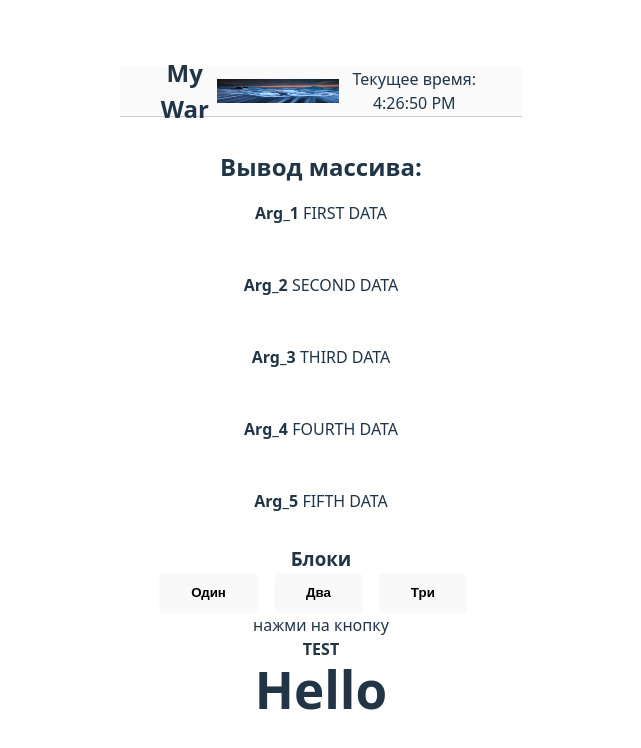
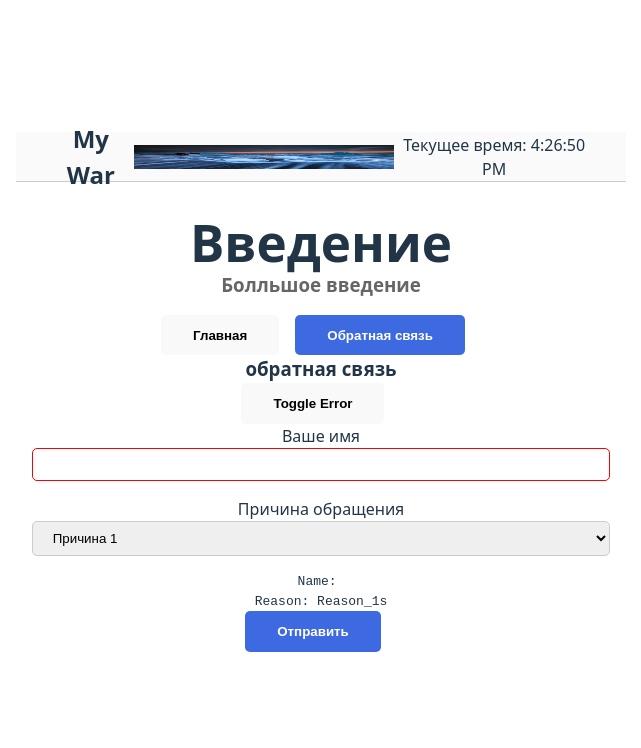
Before and after one commit to VValentinesDay/ReactTestPj, a React (Vite) app: page / in a window 1280 px wide. Shown: the top 748 px of the page, without its empty margins (319-960 px from the left). Built offline with nearby package versions, Linux system fonts and the light colour scheme.

Commit message:
Продвинутая работа с useState

```diff
--- a/src/App.jsx
+++ b/src/App.jsx
@@ -1,21 +1,37 @@
 import './App.css'
-import Header from './components/Header'
+import Header from './components/Header/Header'
 import ArrayOut from './components/ArrayOut';
 import BlockOut from './components/BlocOut';
+import IntroSection from './components/IntroSection';
+import TabSection from './components/TabSection';
+import FeedBackSection from './components/FeedBackSection';
+import { useState } from 'react';
 
 export default function App() {
+
+  // Активное состояние - фидбэк
+const [tab, setTab] = useState('feedback')
+
   return (
-    <div>
+    <>
      <Header/>
+      <main>
+      <IntroSection></IntroSection>
+      <TabSection active={tab} onChange={(current) => setTab(current)}></TabSection>
 
-      <main>
-       <ArrayOut></ArrayOut>
-       <BlockOut></BlockOut>
-        <section><strong>TEST</strong>
-        {/* {testData["Arg_1"]} */}
-        </section>
-      <h1>Hello</h1>
+        {/* Если tab = main, то можно показать  */}
+
+        {tab == 'main' &&
+        (<>
+          <ArrayOut></ArrayOut>
+          <BlockOut></BlockOut>
+        </>)}
+
+        {tab == 'feedback' && <> <FeedBackSection></FeedBackSection>  </>}
+
+
+
       </main>
-    </div>
+    </>
   )
 }
--- a/src/components/Button/Button.css
+++ b/src/components/Button/Button.css
@@ -9,6 +9,10 @@
     background-color: rgb(249, 249, 249);
 }
 
+.button:disabled{
+    cursor: not-allowed;
+}
+
 .button:hover {
     opacity: 0.8;
 }
--- a/src/components/Button/Button.jsx
+++ b/src/components/Button/Button.jsx
@@ -1,8 +1,8 @@
 import './Button.css'
 
-export default function Button({children, oncClick, isActive}){
-
+export default function Button({children, onClick, isActive, ...props}){
+    // ...props - ... - оператор рест. В парамтры будут добавляться ве внесённые свойства
     // isActive - bool переменная, если содержит true, то классу присваивается bittonactive
-    return <button className={isActive? 'button active' : 'button'} onClick={oncClick}>{children}</button>
+    return <button {...props} className={isActive? 'button active' : 'button'} onClick={onClick}>{children}</button>
 
 }
--- /dev/null
+++ b/src/components/FeedBackSection.jsx
@@ -0,0 +1,77 @@
+import { useState } from "react"
+import "../index.css"
+// import Button from "../components/Button/Button"
+import Button from "./Button/Button"
+
+
+export default function FeedBackSection(){
+    // отдельное состояние для наличия ошибки
+    const [hasError, setHasError] = useState(false)
+
+    const [name, setName] = useState('') // по умолчанию, имя(начальное состояние) - пустая строчка
+    // передача state в форму ввода input передаётся с помощью слова value
+    const [reason, setReason] = useState('Reason_1s')
+
+    // функция для взаимодействия с input
+    function handleNameChange(event) {
+        // console.log(event.target.value)
+        // дайт доступ к данным собыития
+        setName(event.target.value)
+        // state не меняется пока не выполнится оставшаяся часть функции, т.е. рендеринга не будет
+       // неверный пример: setHasError(name.trim().length == 0 )
+       // правильно
+        setHasError(event.target.value.trim().length == 0 )
+    }
+
+
+    // работа с предыдущим остоянием
+    function toggleError(){
+        // setHasError(!hasError) // после вызова true (по умолчанию) изменитя на false
+        // setHasError(!hasError) // однако при повотоном вызове по логике значение должно поменяться ещё раз,
+        // // но этого не происходит, т.к. рендер не начинается с вызовом фукнции состояния
+        // // правильный подход с использвоанием внутренней функции
+        // setHasError((previos) => !previos )
+        // setHasError((previos) => !previos )
+        // // в таком случае значение не поменятеся
+        setHasError((previos) => !previos )
+
+
+
+    }
+
+    return(
+        <section>
+            <h3>обратная связь</h3>
+
+            <Button onClick={toggleError}>Toggle Error</Button>
+            <form>
+                <label htmlFor="name">Ваше имя </label>
+                 <input
+                 className="inputStyle"
+                 type="text" id="name"
+                 value={name}
+                 onChange={handleNameChange}
+                //первые фигурные кобки говорят что будет динамика, вторые - что будет объект
+                style={{
+                    border: name.trim().length ? null : '1px solid red' // если в  длине что-то есть, тогда мы ничего не добавляем иначе ...
+                    // с использованием состояния
+                    // border: hasError ?  '1px solid red' : null
+               }}  />
+
+
+                 <label htmlFor="reason">Причина обращения</label>
+                 <select className="control" id="reason" value={reason} onChange={event => setReason(event.target.value)}>
+                    <option value="Reason_1">Причина 1</option>
+                    <option value="Reason_2">Причина 2</option>
+                    <option value="Reason_3">Причина 3 </option>
+                 </select>
+                 <pre>
+                    Name: {name}
+                    <br/>
+                    Reason: {reason}
+                 </pre>
+                 <Button disabled ={hasError} isActive={!hasError}>Отправить</Button>
+            </form>
+        </section>
+    )
+}
--- /dev/null
+++ b/src/components/Header/Header.module.css
@@ -0,0 +1,9 @@
+header {
+    height: 50px;
+    display: flex;
+    padding: 0 2rem;
+    justify-content: space-between;
+    align-items: center;
+    border-bottom: 1px solid #ccc;
+    background: #fafafa;
+  }
--- /dev/null
+++ b/src/components/IntroSection.jsx
@@ -0,0 +1,8 @@
+export default function IntroSection()
+{
+    return(    <section style={{marginBottom: '1rem'}}>
+        <h1 className="centered">Введение</h1>
+        <h3 className="centered" style={{color: '#666'}}>Болльшое введение</h3>
+    </section>)
+
+}
--- /dev/null
+++ b/src/components/TabSection.jsx
@@ -0,0 +1,12 @@
+import Button from "./Button/Button";
+
+export default function TabSection({active, onChange}){
+    return(
+        <section>
+            {/* При клике на кнопку вызывается onChange со значением 'main' */}
+            <Button isActive={active == 'main'} onClick ={() => onChange('main')}>Главная</Button>
+
+            <Button isActive={active == 'feedback'} onClick={() => onChange('feedback')}>Обратная связь</Button>
+        </section>
+    )
+}
--- a/src/index.css
+++ b/src/index.css
@@ -60,15 +60,6 @@ button:focus,
 button:focus-visible {
   outline: 4px auto -webkit-focus-ring-color;
 }
-header {
-  height: 50px;
-  display: flex;
-  padding: 0 2rem;
-  justify-content: space-between;
-  align-items: center;
-  border-bottom: 1px solid #ccc;
-  background: #fafafa;
-}
 
 main {
   max-width: 850px;
@@ -93,6 +84,18 @@ img {
   width: 50%;
 }
 
+.centered{
+  text-align: center;
+}
+
+.inputStyle {
+  border: 1px solid #ccc;
+  border-radius: 5px;
+  padding: 0.5rem 1rem;
+  width: 100%;
+  margin-bottom: 1rem;
+}
+
 @media (prefers-color-scheme: light) {
   :root {
     color: #213547;
@@ -105,3 +108,11 @@ img {
     background-color: #f9f9f9;
   }
 }
+
+.control{
+  border: 1px solid #ccc;
+  border-radius: 5px;
+  padding: 0.5rem 1rem;
+  width: 100%;
+  margin-bottom: 1rem;
+}
```
Also changed, not shown: src/components/Header/Header.jsx (renamed from src/components/Header.jsx, +3 -4 lines).
